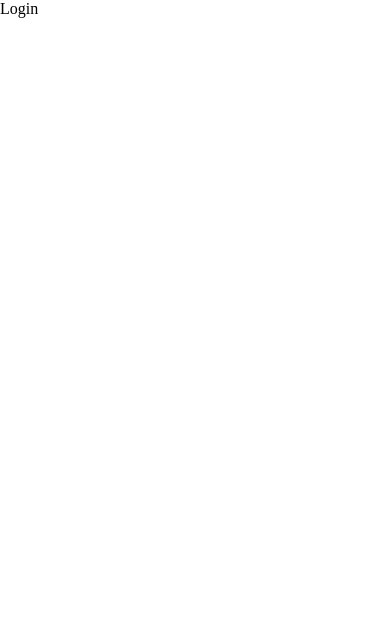
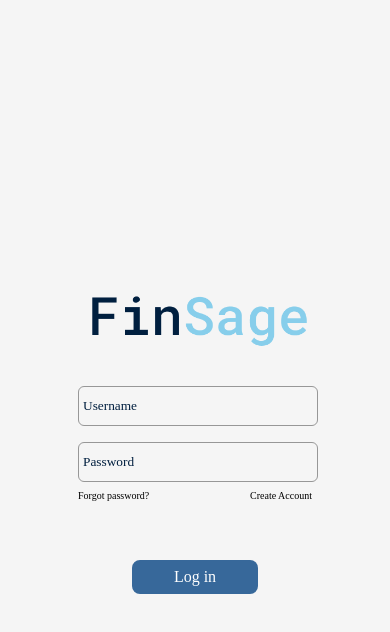
Before and after one commit to SalehKhatri/FinSage, a React (Vite) app: page /login in a window 390 px wide. Shown: the top 632 px of the page. Built offline with nearby package versions, Linux system fonts and the light colour scheme; a web font is replaced by a local one.

Commit message:
built login page and make sidebar overlay on mobile screens! added vite.config file

```diff
--- a/src/components/Sidebar/SideBar.jsx
+++ b/src/components/Sidebar/SideBar.jsx
@@ -88,7 +88,7 @@ function SideBar() {
       gap:"4px"
     },
     {
-      path:'/logout',
+      path:'/login',
       name:"Logout",
       icon:"/Sidebar_icons/logout.svg"
 
@@ -97,6 +97,7 @@ function SideBar() {
 
   return (
     <div className='container'>
+      <div className="OverLay">
       <div style={{width:open?"220px":"50px"}} className="sidebar"  ref={menuRef}>
         <div className="top_section"  >
           <div  className="Top_Logo" style={{scale:!open && "0"}}>
@@ -145,7 +146,7 @@ function SideBar() {
           }
         </div>
       </div>
-
+      </div>
     </div>
   )
 }
--- a/src/components/Sidebar/Sidebar.css
+++ b/src/components/Sidebar/Sidebar.css
@@ -4,9 +4,45 @@
   text-decoration: none;
   font-family: "inder";
 }
+@media only screen and (min-width: 640px){
 .container{
+  top: 0%;
+  left: 0%;
   display: flex;
 }
+}
+@media only screen and (max-width: 640px)
+{
+  .container{
+  position: absolute;
+  left: 0;
+  top: 0;
+  z-index: 999;
+  background: #fff;
+  }
+}
+
+/* The commented are old styles of sidebar ! dont delete */
+/* .container{
+  position: fixed;
+  left: 0;
+  top: 0;
+  width: 100%;
+  height: 100vh;
+  overflow: hidden;
+  pointer-events: none;
+  z-index: 25;
+} */
+/* .Overlay{
+  position: absolute;
+  display: block;
+  top: 0;
+  left: 0;
+  height: 100vh;
+  width: 100%;
+  background-color: #939393;
+  opacity: 0.3;
+} */
 .Top_logo>img{
   width: 25px;
   height: 25px;
@@ -17,6 +53,19 @@
   width: 280px;
   transition: all 0.5s;
 }
+/* .sidebar{
+  box-sizing: border-box;
+  position: relative;
+  top: 0;
+  left: 0;
+  z-index: 10;
+  height: 100vh;
+  width: 70%;
+  max-width: 26rem;
+  background-color: #fff;
+  box-shadow: 0 0 2rem rgba(0, 0, 255, 0.1);
+  transition: all 0.5s;
+} */
 .bars{
   position: absolute;
   /* right: 5%; */
--- a/src/pages/Home/Home.css
+++ b/src/pages/Home/Home.css
@@ -1,7 +1,16 @@
-
+@media only screen and (max-width: 640px){
+  .body{
+    width: 100%;
+  height: 100vh;
+  background-color: #f5f5f5;
+  padding-left: 50px;
+  }
+}
+@media only screen and (min-width: 640px){
 .body{
-  position: relative;
+  /* position: relative; */
   width: 100%;
   height: 100vh;
   background-color: #f5f5f5;
 }
+}
--- a/src/pages/Login/Login.css
+++ b/src/pages/Login/Login.css
@@ -0,0 +1,70 @@
+.login_body{
+  background-color: #f5f5f5;
+  width: 100%;
+  height: 100vh;
+  display: flex;
+  justify-content: center;
+  align-items: center;
+}
+.login_container>.logo{
+  display: flex;
+  padding: 30px;
+  justify-content: center;
+}
+.login_container>.logo>img{
+  height: 68px;
+}
+.login_container{
+  /* background-color: red; */
+  width: 60%;
+  align-items: center;
+  justify-content: center;
+}
+.login_container>.login_form{
+  width: 100%;
+}
+.login_container>.login_form>.login_input_field{
+  width: 100%;
+  color: #001F3F;
+  height: 32px;
+  background-color: inherit;
+  padding: 3px 0px 3px 4px;
+  border: 1px solid #979797;
+  border-radius: 6px;
+  margin: 8px 0px;
+}
+.login_container>.login_form>.login_utils{
+  display: flex;
+  font-size: 10px;
+  justify-content: space-between;
+}
+.login_container>.login_form>.login_utils>p:hover{
+  cursor: pointer;
+  text-decoration: underline;
+}
+
+.login_container>.login_form>.login_button{
+  margin-top: 7vh;
+  display: flex;
+  justify-content: center;
+  text-align: center;
+}
+.login_container>.login_form>.login_button>a{
+  background-color: #37689A;
+  color: white;
+  border-radius: 8px;
+  padding: 8px 42px;
+  transition: all 0.4s;
+}
+.login_container>.login_form>.login_button>a:hover{
+  scale: 1.05;
+  background-color: #275078;
+}
+.login_container>.login_form>.login_input_field::placeholder {
+  color: #001F3F;;
+  opacity: 1;
+}
+
+.login_container>.login_form>.login_input_field::-ms-input-placeholder {
+  color: #001F3F;;
+}
--- a/src/pages/Login/Login.jsx
+++ b/src/pages/Login/Login.jsx
@@ -1,8 +1,28 @@
 import React from 'react'
-
+import './Login.css'
+import { NavLink } from 'react-router-dom'
 function Login() {
   return (
-    <div>Login</div>
+
+    <div className='login_body'>
+      <div className="login_container">
+      <div className="logo">
+          <img src="/FinSage_Logo.png" />
+        </div>
+        <div className="login_form">
+          <input type="text" name="Username" className="login_input_field" placeholder="Username" />
+          <input type="text" name="Password" className="login_input_field" placeholder="Password" />
+          <div className="login_utils">
+            <p>Forgot password?</p>
+            <p>Create Account</p>
+          </div>
+          <div className="login_button">
+            <NavLink to='/'>Log in</NavLink>
+          </div>
+        </div>
+      </div>
+
+    </div>
   )
 }
 
```
Also changed, not shown: src/vercel.json (added).
